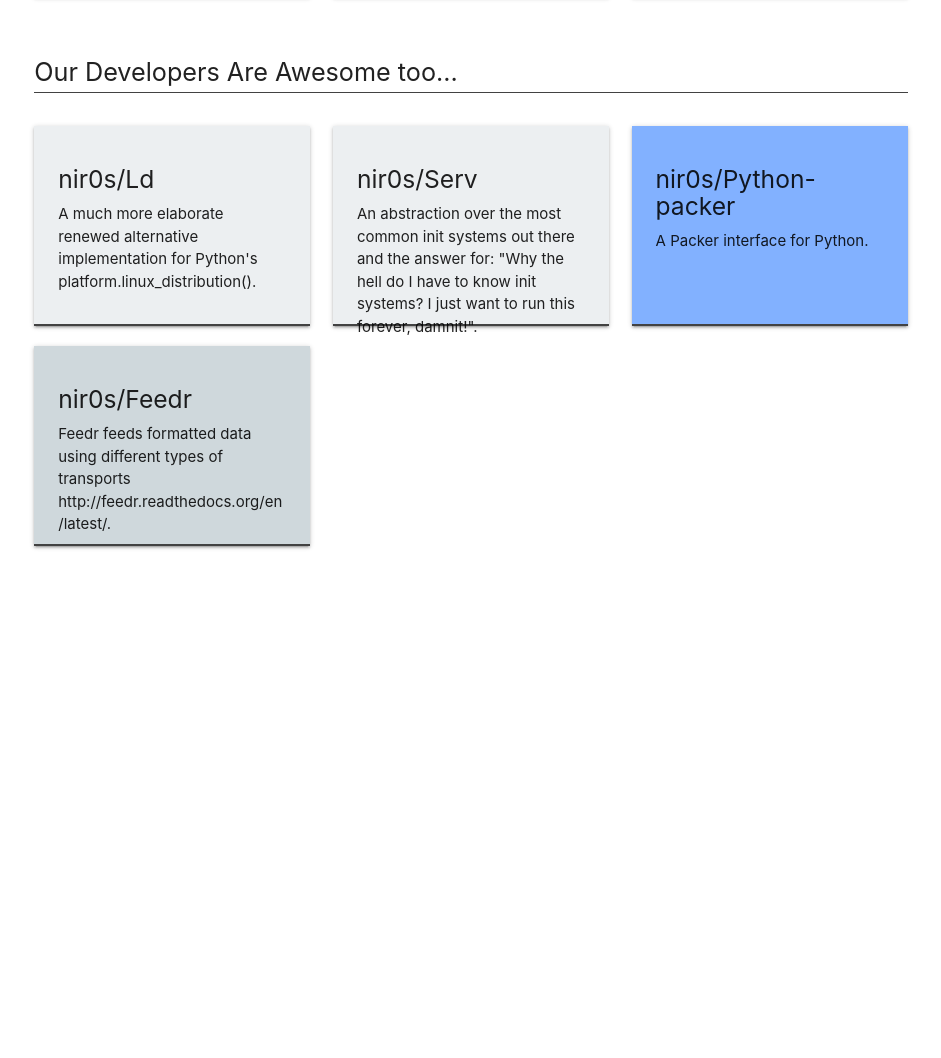
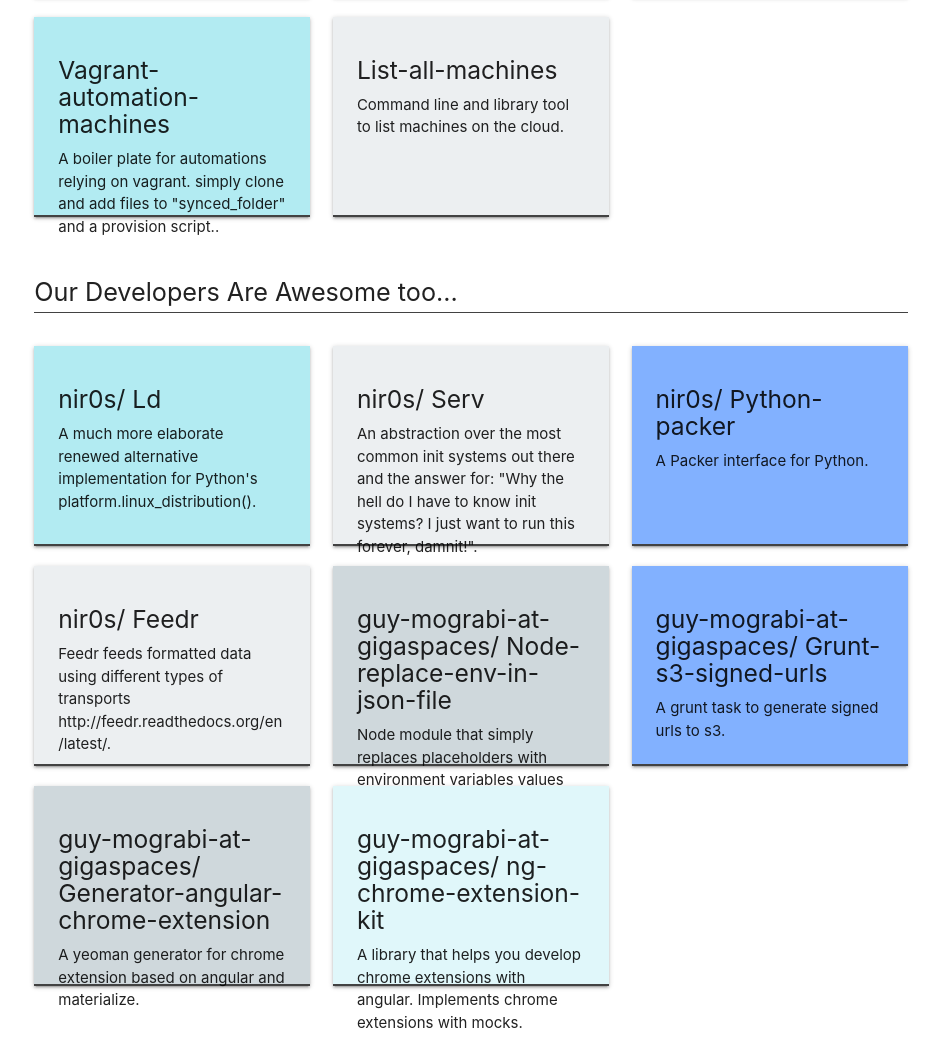
Before and after one commit to cloudify-cosmo/cloudify-cosmo.github.io, a website: page index.html in a window 1280 px wide. Shown: the part 810-1868 px from the top of the page, without its empty margins (169-1110 px from the left). Before the commit the page ends 1398 px from the top, so only its background shows below. Drawn offline with nearby package versions, Linux system fonts and the light colour scheme.

Commit message:
Adding Guy's repos

```diff
--- a/index.html
+++ b/index.html
@@ -91,6 +91,26 @@
 				</div>
 			</a>
 		</div>
+		<div class="project col l4">
+			<a href="https://github.com/cloudify-cosmo/vagrant-automation-machines">
+				<div class="card cyan lighten-4">
+					<div class="card-content">
+						<h5>Vagrant-automation-machines</h5>
+						<p>A boiler plate for automations relying on vagrant. simply clone and add files to "synced_folder" and a provision script..</p>
+					</div>
+				</div>
+			</a>
+		</div>
+		<div class="project col l4">
+			<a href="https://github.com/cloudify-cosmo/list-all-machines">
+				<div class="card blue-grey lighten-5">
+					<div class="card-content">
+						<h5>List-all-machines</h5>
+						<p>Command line and library tool to list machines on the cloud.</p>
+					</div>
+				</div>
+			</a>
+		</div>
 	</div>
 
 	<div class="row subtitle">
@@ -100,9 +120,9 @@
 	<div class="row">
 		<div class="project col l4">
 			<a href="https://github.com/nir0s/ld">
-				<div class="card blue-grey lighten-5">
+				<div class="card cyan lighten-4">
 					<div class="card-content">
-						<h5>nir0s/Ld</h5>
+						<h5>nir0s/ Ld</h5>
 						<p>A much more elaborate renewed alternative implementation for Python's platform.linux_distribution().</p>
 					</div>
 				</div>
@@ -112,7 +132,7 @@
 			<a href="https://github.com/nir0s/serv">
 				<div class="card blue-grey lighten-5">
 					<div class="card-content">
-						<h5>nir0s/Serv</h5>
+						<h5>nir0s/ Serv</h5>
 						<p>An abstraction over the most common init systems out there and the answer for: "Why the hell do I have to know init systems? I just want to run this forever, damnit!".</p>
 					</div>
 				</div>
@@ -122,7 +142,7 @@
 			<a href="https://github.com/nir0s/python-packer">
 				<div class="card blue accent-1">
 					<div class="card-content">
-						<h5>nir0s/Python-packer</h5>
+						<h5>nir0s/ Python-packer</h5>
 						<p>A Packer interface for Python.</p>
 					</div>
 				</div>
@@ -130,10 +150,50 @@
 		</div>
 		<div class="project col l4">
 			<a href="https://github.com/nir0s/feedr">
+				<div class="card blue-grey lighten-5">
+					<div class="card-content">
+						<h5>nir0s/ Feedr</h5>
+						<p>Feedr feeds formatted data using different types of transports http://feedr.readthedocs.org/en/latest/.</p>
+					</div>
+				</div>
+			</a>
+		</div>
+		<div class="project col l4">
+			<a href="https://github.com/guy-mograbi-at-gigaspaces/node-replace-env-in-json-file">
 				<div class="card blue-grey lighten-4">
 					<div class="card-content">
-						<h5>nir0s/Feedr</h5>
-						<p>Feedr feeds formatted data using different types of transports http://feedr.readthedocs.org/en/latest/.</p>
+						<h5>guy-mograbi-at-gigaspaces/ Node-replace-env-in-json-file</h5>
+						<p>Node module that simply replaces placeholders with environment variables values into a json file.</p>
+					</div>
+				</div>
+			</a>
+		</div>
+		<div class="project col l4">
+			<a href="https://github.com/guy-mograbi-at-gigaspaces/grunt-s3-signed-urls">
+				<div class="card blue accent-1">
+					<div class="card-content">
+						<h5>guy-mograbi-at-gigaspaces/ Grunt-s3-signed-urls</h5>
+						<p>A grunt task to generate signed urls to s3.</p>
+					</div>
+				</div>
+			</a>
+		</div>
+		<div class="project col l4">
+			<a href="https://github.com/guy-mograbi-at-gigaspaces/generator-angular-chrome-extension">
+				<div class="card blue-grey lighten-4">
+					<div class="card-content">
+						<h5>guy-mograbi-at-gigaspaces/ Generator-angular-chrome-extension</h5>
+						<p>A yeoman generator for chrome extension based on angular and materialize.</p>
+					</div>
+				</div>
+			</a>
+		</div>
+		<div class="project col l4">
+			<a href="https://github.com/guy-mograbi-at-gigaspaces/ng-chrome-extension-kit">
+				<div class="card cyan lighten-5">
+					<div class="card-content">
+						<h5>guy-mograbi-at-gigaspaces/ ng-chrome-extension-kit</h5>
+						<p>A library that helps you develop chrome extensions with angular. Implements chrome extensions with mocks.</p>
 					</div>
 				</div>
 			</a>
```
